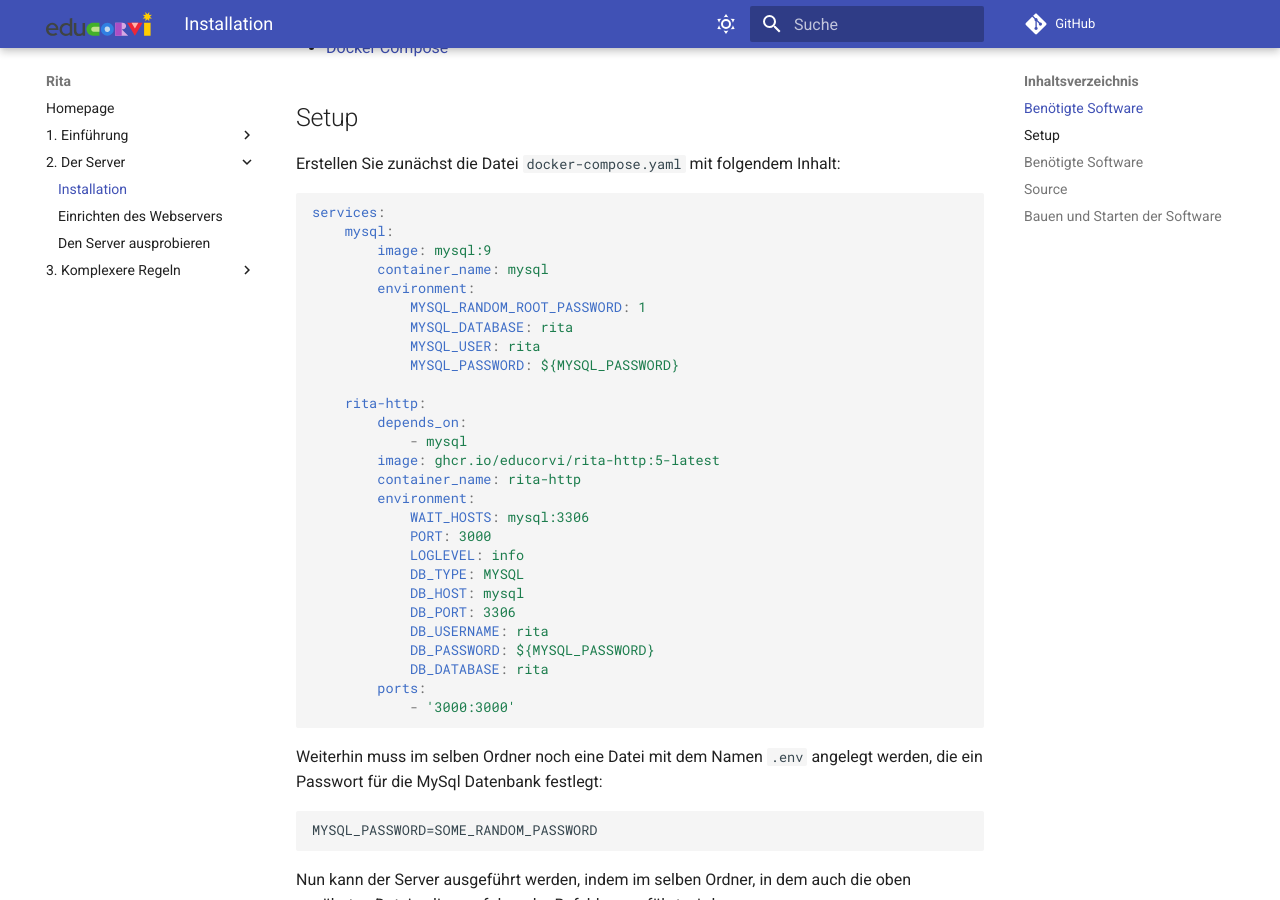
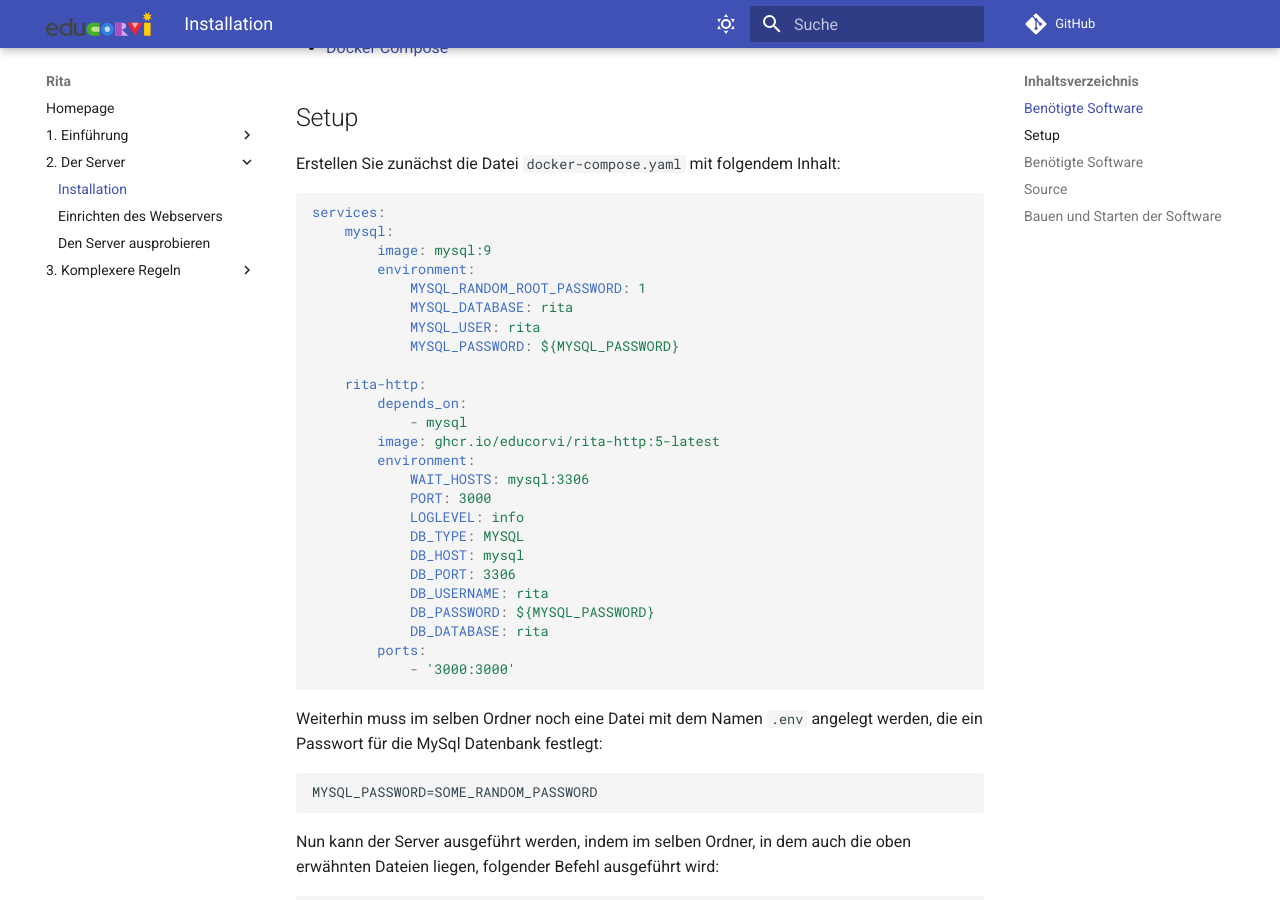
Before and after one commit to educorvi/rita_einfuehrung, an MkDocs documentation site: the page built from docs/2. Der Server/03_installation.md, in a window 1280 px wide and 900 px high, scrolled down 470 px. Built offline with MkDocs 1.6.1 and Material for MkDocs 9.7.7, drawn with Linux system fonts in a browser that asks for light colours; plug-ins that fetch from the network failed and are left out; comment, search, counter and statistics services are not loaded.

Commit message:
Update installation instructions in documentation

```diff
--- a/docs/2. Der Server/03_installation.md
+++ b/docs/2. Der Server/03_installation.md
@@ -13,7 +13,6 @@ Dies kann entweder mit Docker oder mit einer manuellen Installation geschehen. N
     services:
         mysql:
             image: mysql:9
-            container_name: mysql
             environment:
                 MYSQL_RANDOM_ROOT_PASSWORD: 1
                 MYSQL_DATABASE: rita
@@ -24,7 +23,6 @@ Dies kann entweder mit Docker oder mit einer manuellen Installation geschehen. N
             depends_on:
                 - mysql
             image: ghcr.io/educorvi/rita-http:5-latest
-            container_name: rita-http
             environment:
                 WAIT_HOSTS: mysql:3306
                 PORT: 3000
```
Also changed, not shown: docs/2. Der Server/04_webserver.md (+1 -1 lines).
